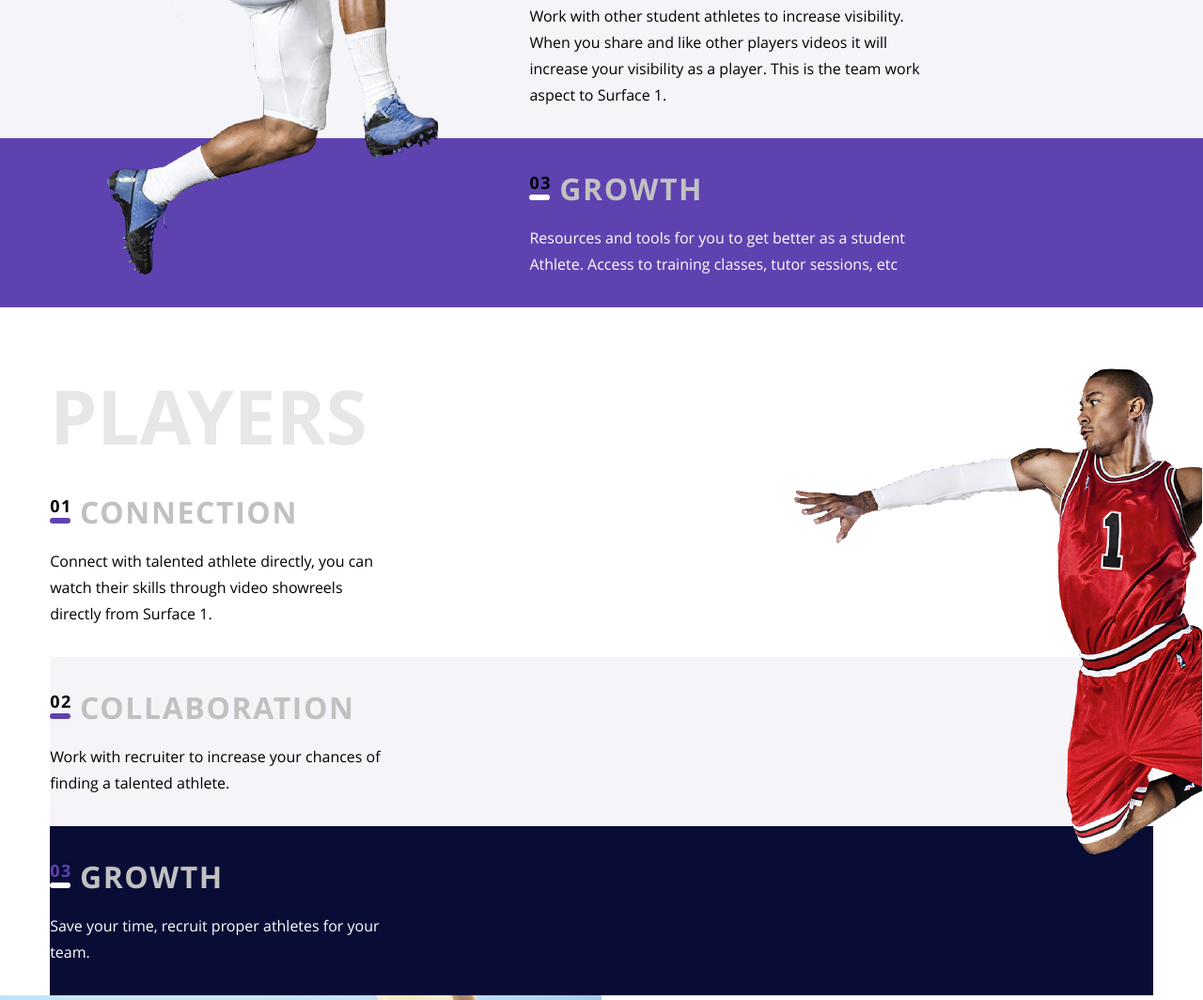
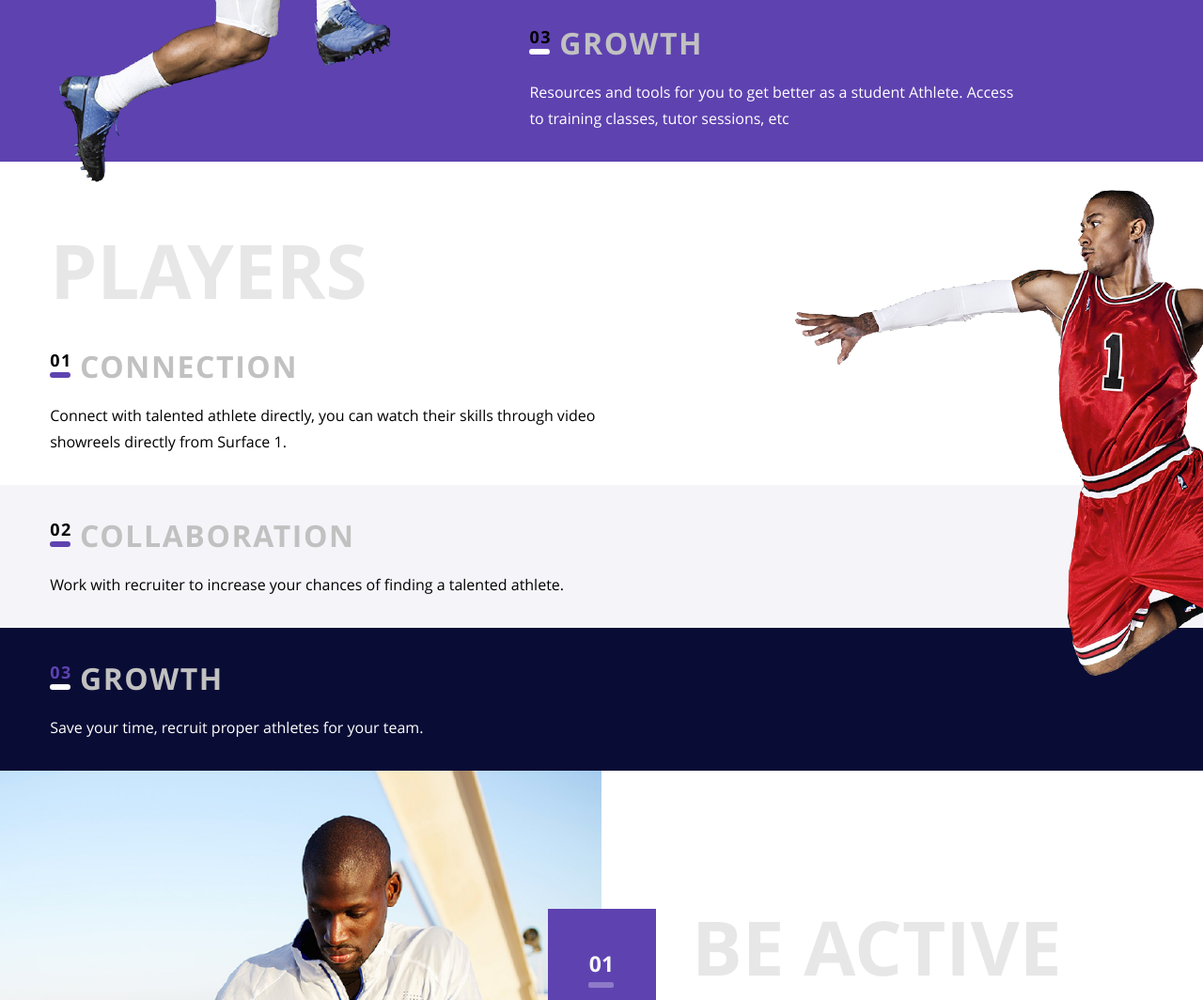
Before and after one commit to gvenewour/studies-mq, a website: page src/index.html in a window 1280 px wide. Shown: the part 1309-2373 px from the top of the page at 94% size. Drawn offline with Linux system fonts and the light colour scheme.

Commit message:
FDHTML-77, FDHTML-79, FDHTML-80: fixes for adaptation, pictures in athletes and players sections fixed

```diff
--- a/src/css/style.css
+++ b/src/css/style.css
@@ -107,6 +107,9 @@
   --athletes-padding-top_tablet_desktop: 60px;
   --athletes-padding-top_desktop_1920: 94px;
 
+  --players-padding-top_mobile: 21px;
+  --players-padding-top_tablet: 60px;
+  --players-padding-top_desktop: 94px;
 
   --counter-square-size_mobile: 3em;
   --counter-square-size_desktop_1024: 5em;
@@ -249,7 +252,7 @@ body {
 }
 
 .athletes__thumbnail {
-  left: 1.8ch;
+  left: 2.5ch;
 
   width: 192px;
   height: 281px;
@@ -373,7 +376,7 @@ body {
 }
 
 .players {
-  padding-top: 21px;
+  padding-top: var(--players-padding-top_mobile);
 }
 
 .players__title {
@@ -386,7 +389,7 @@ body {
 
 .players__thumbnail {
   position: absolute;
-  left: -11px;
+  left: 11px;
 }
 
 .players__subsections {
@@ -544,7 +547,6 @@ body {
   }
 }
 
-
 @media(min-width: 768px) {
   .header {
     padding-top: 40px;
@@ -623,8 +625,8 @@ body {
   .athletes__thumbnail-wrap {
     position: absolute; /*positioned relative to .athletes */
 
-    top: calc(var(--athletes-padding-top_tablet) + 0.4*var(--section-title-fsz_tablet));
-    right: calc(100% - 281px);
+    top: calc(var(--athletes-padding-top_tablet_desktop) + 27px);
+    right: calc(100% - 323px);
 
     overflow-x: hidden;
   }
@@ -682,7 +684,9 @@ body {
   }
 
   .players {
-    padding-top: 60px;
+    position: relative; /* for players__thumbnail-wrap positioning */
+
+    padding-top: var(--players-padding-top_tablet);
   }
 
   .players__title {
@@ -692,8 +696,12 @@ body {
   .players__thumbnail-wrap {
     position: absolute;
 
-    top: -20px;
-    right: calc((-1) * var(--margin-offset_tablet));
+    top: calc(var(--players-padding-top_tablet) - 20px);
+    right: 0;
+  }
+
+  .thumbnail {
+    position: static;
   }
 
   .players__thumbnail {
@@ -772,6 +780,13 @@ body {
 }
 
 @media (min-width: 1024px) {
+  .link_cta:hover {
+    box-shadow: 8px 8px 10px var(--color-section-text-title) inset;
+    filter: drop-shadow(8px 8px 10px var(--color-section-text-title));
+
+    /* color: var(--color-section-text-title); */
+  }
+
   .athletes__thumbnail-wrap {
     top: 27px;
     left: initial;
@@ -852,6 +867,28 @@ body {
   }
 }
 
+@media(min-width: 1025px) {
+  .subsection__text {
+    max-width: 80%;
+  }
+
+
+  .players .subsection__text {
+    max-width: 50%;
+  }
+
+  .players__thumbnail-wrap {
+    top: 5px;
+    right: 0;
+    left: initial;
+  }
+}
+
+@media(min-width: 1025px) and (max-width: 1919px) {
+  .header__title-wrap {
+    padding-bottom: 200px;
+  }
+}
 
 @media(min-width: 1920px) {
   .header {
@@ -919,13 +956,17 @@ body {
     font-size: var(--section-subtitle-fsz_desktop);
   }
 
+  .text {
+    font-size: var(--subsection-paragraph-fsz_desktop);
+  }
+
   .players {
-    padding-top: 94px;
+    padding-top: var(--players-padding-top_desktop);
   }
 
   .players__thumbnail-wrap {
-    top: -75px;
-    right: -75px;
+    top: calc(0.3*var(--players-padding-top_desktop));
+    right: 5%;
   }
 
   .benefits__thumbnail-wrap::before {
--- a/src/img/logo/svg.css
+++ b/src/img/logo/svg.css
@@ -1,9 +1,3 @@
 .svg-icon {
   fill: #ffffff;
 }
-
-@media(min-width: 920px) {
-  .svg-icon:hover {
-    fill: red;
-  }
-}
--- a/src/index.html
+++ b/src/index.html
@@ -87,8 +87,7 @@
     <!-- .athletes -->
 
     <section class="players">
-      <div class="container">
-        <h2 class="title title_section players__title">Players</h2>
+      <h2 class="title title_section players__title container">Players</h2>
       <div class="players__thumbnail-wrap">
         <picture class="thumbnail players__thumbnail">
           <source type="image/png" media="(max-width: 767px)"  srcset="img/players/basketballer_302.png">
@@ -99,20 +98,25 @@
       </div>
       <ol class="list subsections players__subsections">
         <li class="subsection">
+          <div class="container">
             <h3 class="title title_subsection">Connection</h3>
             <p class="text subsection__text">Connect with talented athlete directly, you can watch their skills through video showreels directly from Surface 1.</p>
+          </div>
         </li>
         <li class="subsection">
+          <div class="container">
             <h3 class="title title_subsection">Collaboration</h3>
             <p class="text subsection__text">Work with recruiter to increase your chances of finding a talented athlete.</p>
+          </div>
         </li>
         <li class="subsection">
+          <div class="container">
             <h3 class="title title_subsection">Growth</h3>
             <p class="text text_contrast subsection__text">Save your time, recruit proper athletes for your team.</p>
+          </div>
         </li>
       </ol>
       <!-- .subsections-list -->
-      </div>
     </section>
     <!-- .players -->
 
```
Also changed, not shown: src/css/svg.css (deleted, +0 -9 lines). Lines whose indentation alone changed are shown as unchanged.
